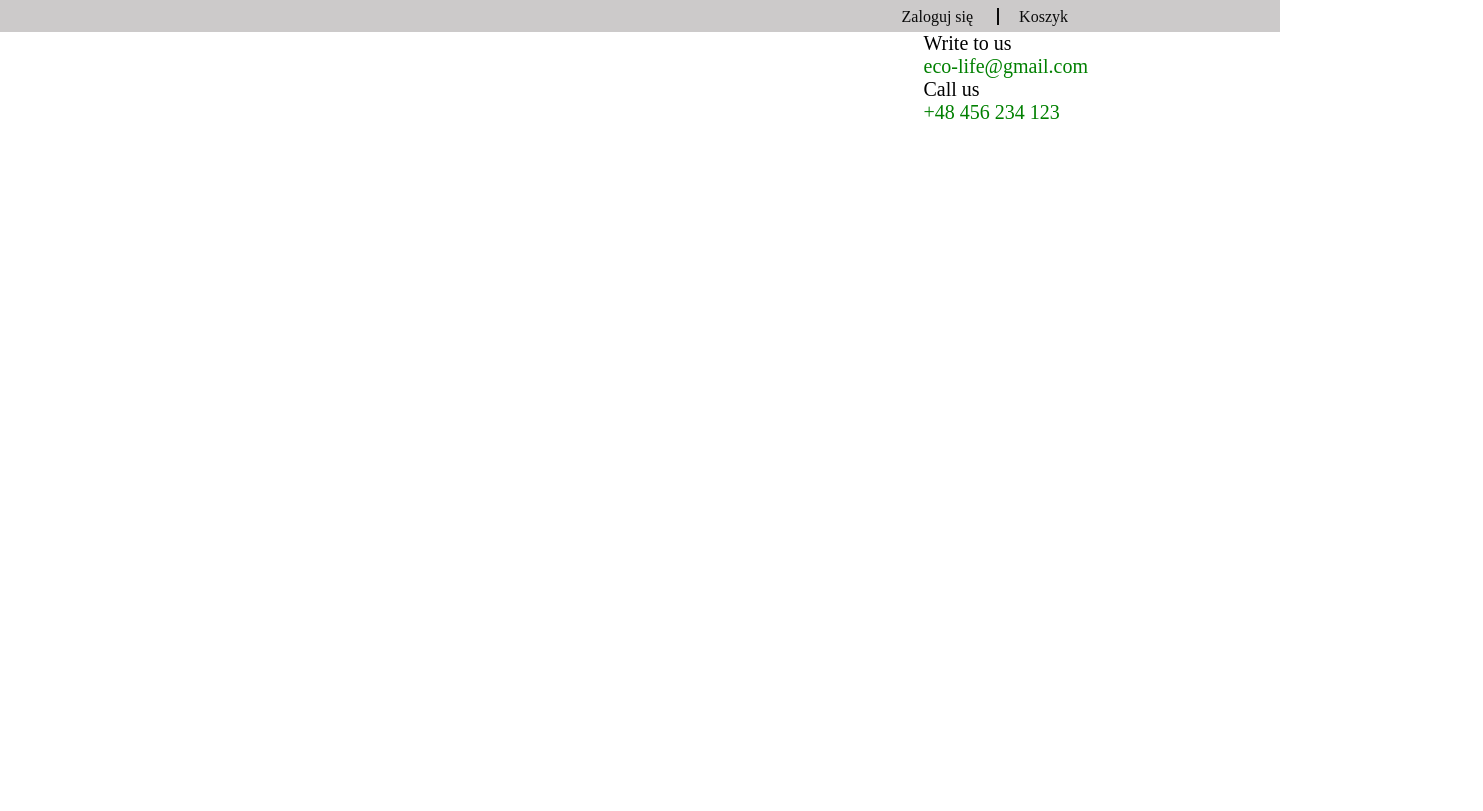
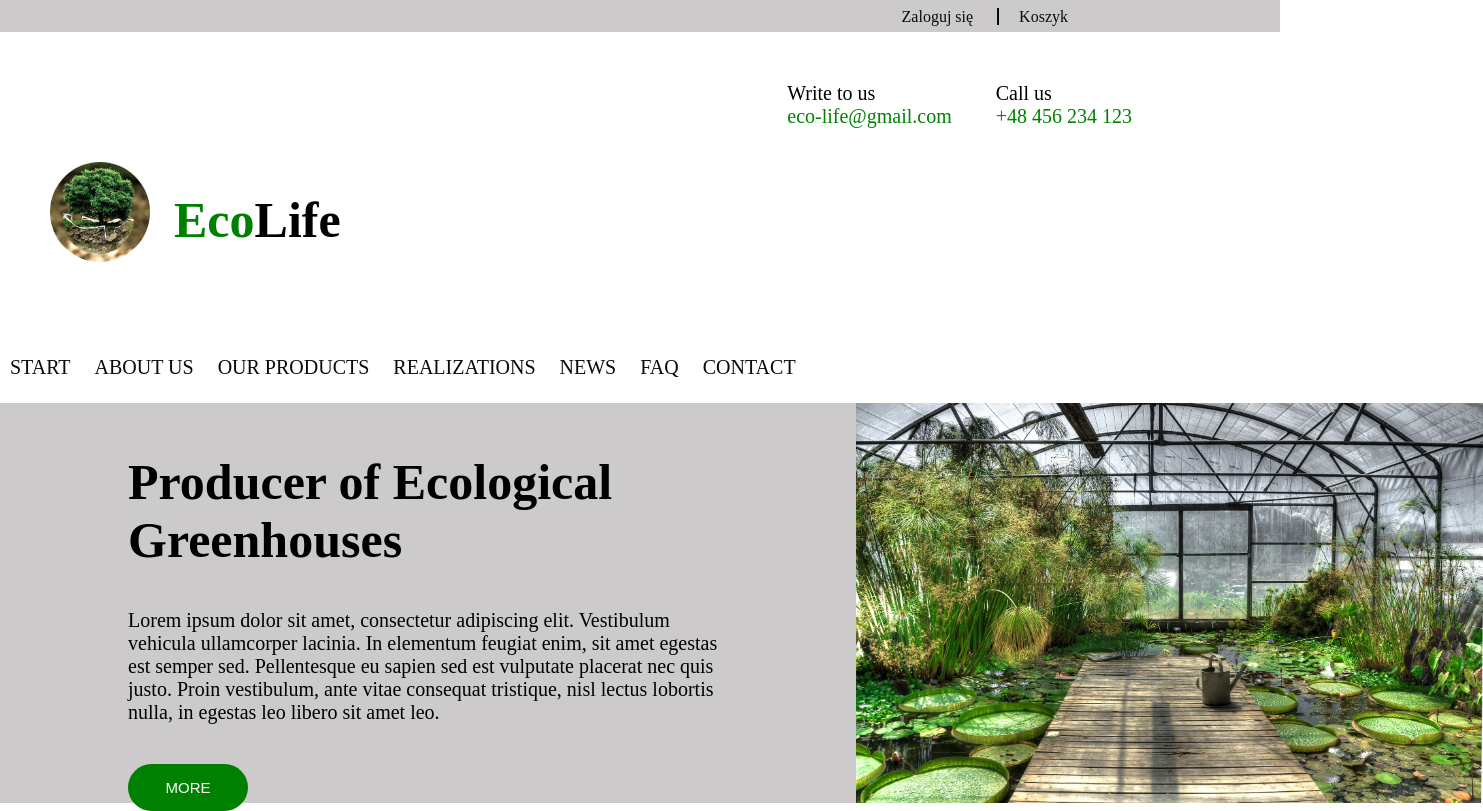
Before and after one commit to Kamilla012/Botanic-web, a plain HTML site: page index.html in a window 1280 px wide. Shown: the whole page, 1483 px wide, since content can reach past the window. Drawn offline with Linux system fonts and the light colour scheme.

Commit message:
navigation and section one

```diff
--- a/css/style.css
+++ b/css/style.css
@@ -7,6 +7,26 @@
 .green-color
 {
     color: green;
+}
+
+a
+{
+    color: rgb(10, 10, 10);
+    text-decoration: none;
+}
+
+li
+{
+    list-style: none;
+}
+
+.flex{
+    display: flex;
+}
+
+h1
+{
+    font-size: 50px;
 }
 /*---------global-----------------------*/
 .login
@@ -22,8 +42,6 @@ padding-top: 1vh;
 }
 .login .items-login a
 {
-    color: rgb(10, 10, 10);
-    text-decoration: none;
     padding: 0 20px;
 }
 
@@ -31,15 +49,25 @@ padding-top: 1vh;
 {
     border-left: 2px rgb(10, 10, 10) solid;
 }
-
-
-
-
-
+.btn{
+    width: 120px;
+    padding: 15px 30px;
+    color: white;
+    border-radius: 40px;
+    border: none;
+    background: green;
+    font-size: 15px;
+}
+.btn:hover
+{
+    background: rgb(1, 102, 1);
+}
+/*---------------contact-----------------------------*/
 .contact .content-contact
 {
    float: right;
-   margin-right: 15%;
+   margin-right: 10%;
+   max-height: 20vh;
 }
 
 
@@ -51,5 +79,79 @@ padding-top: 1vh;
 
 .contact .content-contact .item-contact
 {
+    display: inline-block;
+    margin: 50px 20px;
+}
+/*---------------contact-----------------------------*/
+
+/*---------------navigation-----------------------------*/
+nav {
+    margin-top: 50px;
+}
+nav .nav .logo
+{
+    margin: 80px 30px;
+    display: inline-block;
+}
+nav .nav .logo .logo-item img
+{
+    width: 100px;
+    border-radius: 50%;
 
 }
+
+nav .nav .logo .logo-item
+{
+    display: inline-block;
+    margin-left: 20px;
+}
+#logo
+{
+    vertical-align:25px;
+    font-size: 40px;
+
+}
+nav .nav .nav-list{
+    display: inline-block;
+}
+nav .nav .nav-list .list .nav-item-list
+{
+    font-size: 20px;
+    display: inline-block;
+    padding: 10px 10px;
+    vertical-align:25px;
+
+}
+
+nav .nav .nav-list .list .nav-item-list a:hover
+{
+    color: green;
+}
+/*---------------navigation-----------------------------*/
+
+/*---------------section1-----------------------------*/
+section .content1
+{
+    height: 50vh;
+    background: rgb(204, 202, 202);
+}
+
+section .content1 .title
+{
+    width: 65%;
+    margin: 50px 10%;
+}
+section .content1 .paragraph-about-greenhouse
+{
+    margin: 40px 0;
+    font-size: 20px;
+    width: 600px;
+}
+
+
+
+section .content1 .image-greenhouse
+{
+    height: 50vh;
+}
+/*---------------section1-----------------------------*/
--- a/index.html
+++ b/index.html
@@ -12,19 +12,65 @@
         <a href="#" id="border-left">Koszyk</a>
        </div>
     </div>
-
+<!------------------------------Contact------------------------------------->
        <div class="contact">
            <div class="content-contact">
-               <div class="email" class="item-contact">
+               <div class="item-contact">
                    <span>Write to us </span>
                    <span class="green-color">eco-life@gmail.com</span>
                </div>
-               <div class="number" class="item-contact">
+               <div class="item-contact">
                   <span>Call us</span>
                   <span class="green-color">+48 456 234 123</span>
                </div>
            </div>
        </div>
+<!------------------------------Contact------------------------------------->
+<!------------------------------Navigation------------------------------------->
+<nav>
+    <div class="nav" >
+        <div class="logo">
+            <div class="logo-item"><img src="./images/logo.jpg" alt="logo"></div>
+            <div class="logo-item" id=logo><h1><span class="green-color">Eco</span>Life</h1></div>
+        </div>
+            <div class="nav-list">
+                <ul class="list">
+                    <li class="nav-item-list"><a href="#">START</a></li>
+                    <li class="nav-item-list"><a href="#">ABOUT US</a></li>
+                    <li class="nav-item-list"><a href="#">OUR PRODUCTS</a></li>
+                    <li class="nav-item-list"><a href="#">REALIZATIONS</a></li>
+                    <li class="nav-item-list"><a href="#">NEWS</a></li>
+                    <li class="nav-item-list"><a href="#">FAQ</a></li>
+                    <li class="nav-item-list"><a href="#">CONTACT</a></li>
+                </ul>
+            </div>
 
+    </div>
+</nav>
+<!------------------------------Navigation------------------------------------->
+<!------------------------------section1------------------------------------->
+<section>
+    <div class="content1 flex">
+        <div class="title">
+            <div class="topic">
+                <h1>Producer of Ecological Greenhouses</h1>
+            </div>
+            <div class="paragraph-about-greenhouse">
+                <p>Lorem ipsum dolor sit amet, consectetur adipiscing elit.
+                    Vestibulum vehicula ullamcorper lacinia. In elementum feugiat enim,
+                    sit amet egestas est semper sed. Pellentesque eu sapien sed
+                    est vulputate placerat nec quis justo. Proin vestibulum,
+                    ante vitae consequat tristique, nisl lectus lobortis nulla,
+                    in egestas leo libero sit amet leo.</p>
+
+            </div>
+            <button class="btn">MORE</button>
+        </div>
+
+        <div><img class="image-greenhouse" src="./images/greenhouse.jpg" alt=""></div>
+
+    </div>
+</section>
+<!------------------------------section1------------------------------------->
 </body>
 </html>
```
Also changed, not shown: images/greenhouse.jpg (added), images/logo.jpg (added).
